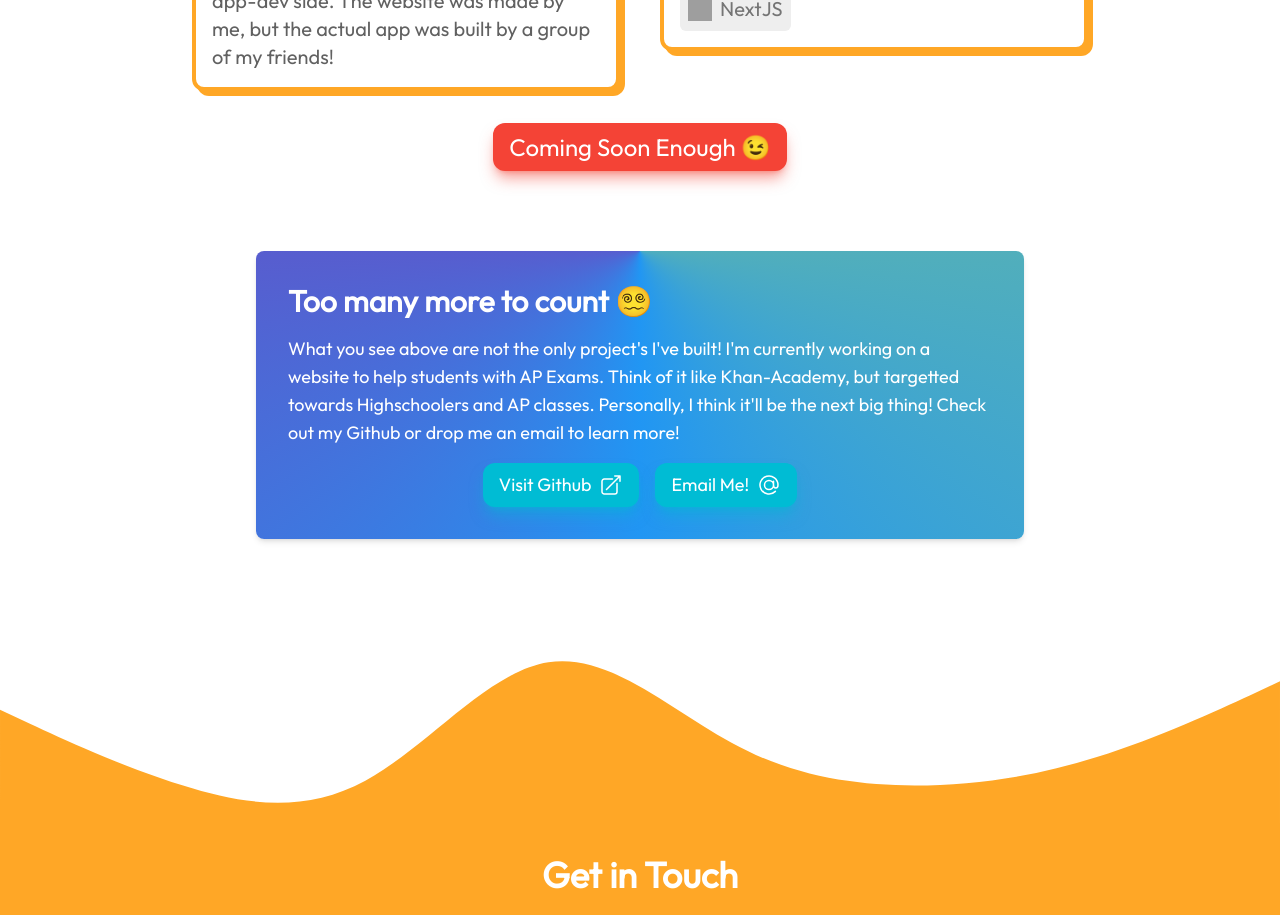
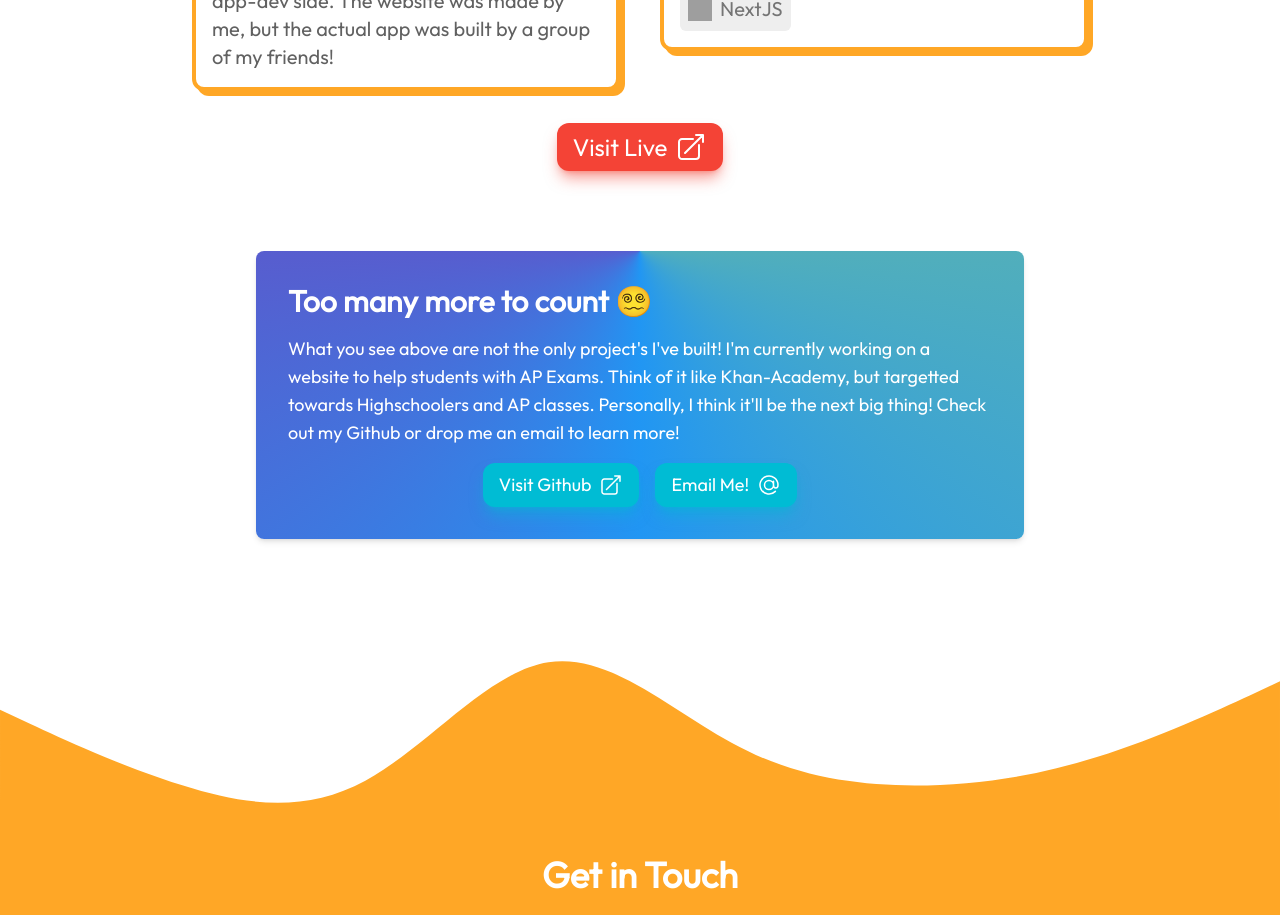
Before and after one commit to PkTheCoda/portfolio, a React (Vite) app: page / in a window 1280 px wide. Shown: the part 7200-8115 px from the top of the page. Built offline with nearby package versions, Linux system fonts and the light colour scheme; grey boxes are pictures that could not be loaded.

Commit message:
added EcoEats to portfolio

```diff
--- a/src/Components/Projects.jsx
+++ b/src/Components/Projects.jsx
@@ -470,8 +470,8 @@ export function Projects() {
                 </div>
 
                 <div className="flex justify-center space-x-4 mt-4 cursor-auto">
-                    <a href="#" className="project-button">Coming Soon Enough 😉
-                      {/* <ArrowTopRightOnSquareIcon className="h-8 w-8 ml-2"/>  */}
+                    <a href="https://ecoeats.us" className="project-button" target="_blank">Visit Live
+                      <ArrowTopRightOnSquareIcon className="h-8 w-8 ml-2"/>
                     </a>
                 </div>
 
```
